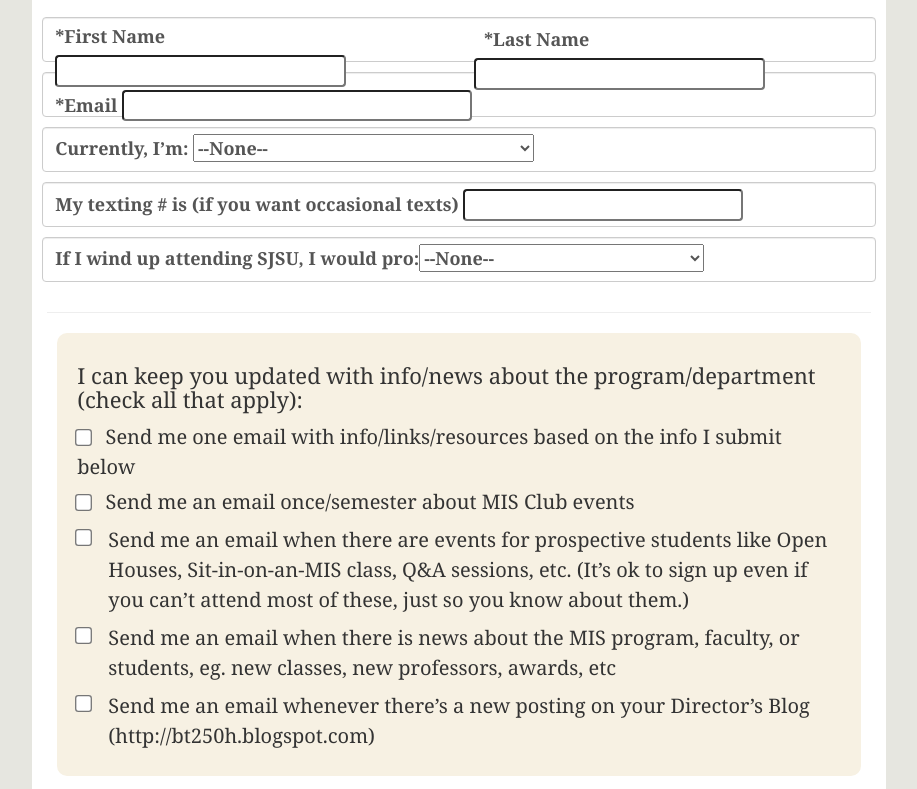
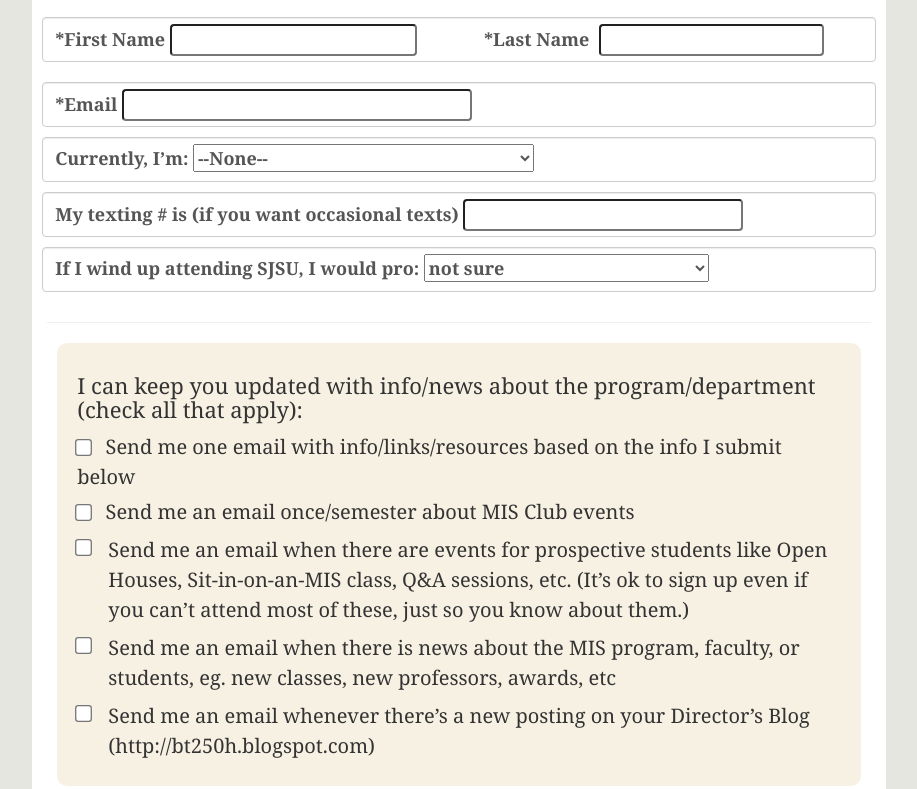
Before and after one commit to VincentChan5650/SJSU-MIS-Survey-Site, a plain HTML site: page index.html in a window 1280 px wide. Shown: the part 1006-1795 px from the top of the page, without its empty margins (181-1098 px from the left). Drawn offline with nearby package versions, Linux system fonts and the light colour scheme; files whose address does not match are found by name.

Commit message:
fixing input fields

```diff
--- a/index.html
+++ b/index.html
@@ -99,15 +99,17 @@
 								<div class="form-control">
 									<span class="col-md-6 text-bold" style="padding:0;">
 										<label for="first_name">*First Name</label>
-										<input id="first_name" maxlength="40" name="first_name" size="21" style="border-radius:4px;" type="text">
+										<input id="first_name" maxlength="40" name="first_name" size="17" style="border-radius:4px;" type="text">
 									</span>
 									<span class="col-md-6">
 										<label for="last_name" style=" padding-right:5px; padding-top:3px; padding-left:10px; align:block">*Last Name</label>
-										<input id="last_name" maxlength="80" name="last_name" size="21" style="align:block" type="text">
+										<input id="last_name" maxlength="80" name="last_name" size="15" style="align:block" type="text">
 									</span>
-
-
 								</div>
+							</div>
+						</div>
+						<div class="row">
+						<div id="input-fields">
 								<div class="form-control">
 									<label for="email" style="padding-left:0px;">*Email</label> <input id="email" maxlength="80" name="email" size="21" style="border-radius:4px; align:block; width:350px;" type="text">
 								</div>
@@ -131,8 +133,9 @@
 								</div>
 								<div class="form-control">
 
-									<strong>If I wind up attending SJSU, I would pro:<select  id="00N6100000HOzad" name="00N6100000HOzad" title="If I wind up attending SJSU, I would pro">
-									<option value="">--None--</option>
+									<strong>If I wind up attending SJSU, I would pro:
+									<select  id="00N6100000HOzad" name="00N6100000HOzad" title="If I wind up attending SJSU, I would pro">
+<!--									<option value="">--None--</option>-->
 									<option value="not sure">not sure</option>
 									<option value="Fall semester of this year">Fall semester of this year</option>
 									<option value="Spring semester of this year">Spring semester of this year</option>
```
